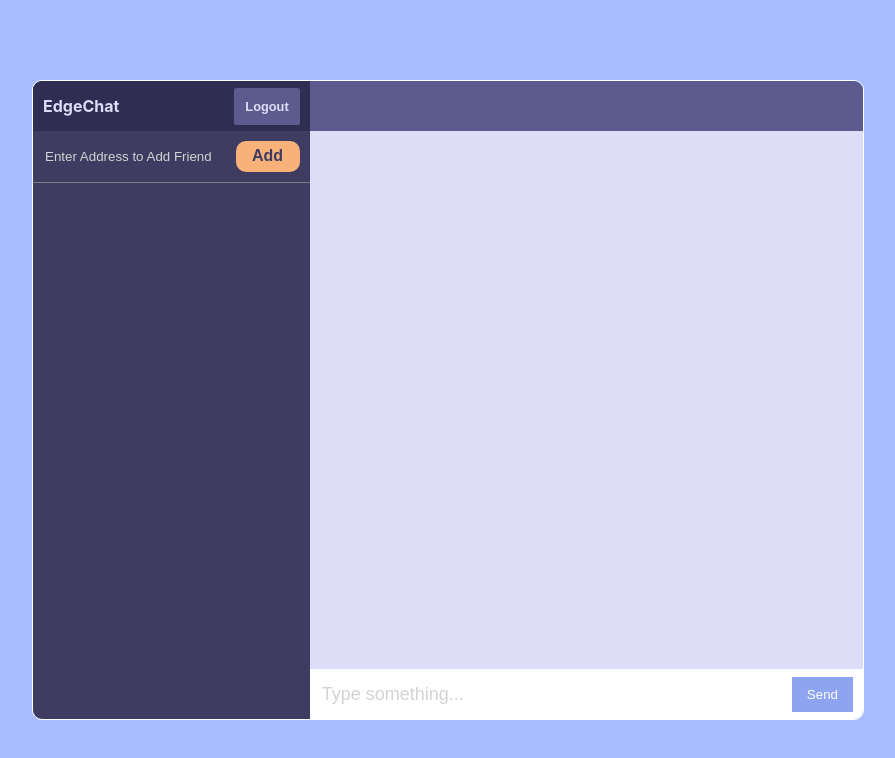
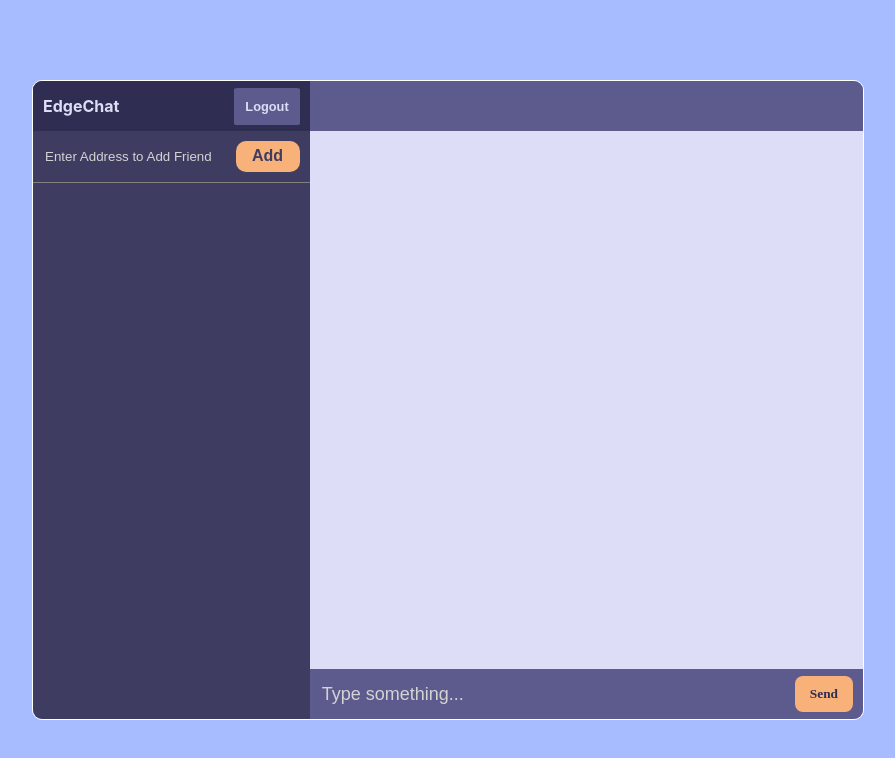
Before and after one commit to Prathamesh-Nate/edge-chat, a Next.js app: page /ChatHome in a window 1280 px wide. Shown: the top 758 px of the page, without its empty margins (192-1087 px from the left). Built offline with nearby package versions, Linux system fonts and the light colour scheme.

Commit message:
minor changes

```diff
--- a/components/Input.jsx
+++ b/components/Input.jsx
@@ -11,12 +11,13 @@ const Input = () => {
     <div className="input">
       <input
         required
+        id="chatInput"
         type="text"
         placeholder="Type something..."
         onChange={(e) => setMessageInput(e.target.value)}
       />
       <div className="send">
-        <button onClick={sendMessage}>Send</button>
+        <button onClick={sendMessage} onclick="document.getElementById('chatInput').value = ''">Send</button>
       </div>
     </div>
   );
--- a/components/WrongNetworkMessage.js
+++ b/components/WrongNetworkMessage.js
@@ -1,9 +1,9 @@
 const WrongNetworkMessage = () => (
   <div className="formContainer">
     <div className="formWrapper">
-      {/* Prompt to change network to Rinkeby */}
+      {/* Prompt to change network to Edgeware Beresheet */}
       <div>----------------------------------------</div>
-      <div>Please connect to the Goerli Testnet</div>
+      <div>Please connect to the Edgeware Beresheet</div>
       <div>and reload the page</div>
       <div>----------------------------------------</div>
     </div>
--- a/styles/style.scss
+++ b/styles/style.scss
@@ -256,7 +256,8 @@
         align-items: center;
         justify-content: space-between;
         padding: 10px;
-        color: lightgray;
+        color: #fff;
+
 
         span {
           font-size: 1.1rem;
@@ -347,13 +348,15 @@
         display: flex;
         align-items: center;
         justify-content: space-between;
+        background-color: #5d5b8d;
 
         input {
           width: 100%;
           border: none;
           outline: none;
-          color: #2f2d52;
+          color: #ffffff;
           font-size: 18px;
+          background-color: #5d5b8d;
 
           &::placeholder {
             color: lightgray;
@@ -373,9 +376,12 @@
           button {
             border: none;
             padding: 10px 15px;
-            color: white;
-            background-color: #8da4f1;
+            color: #2f2d52;
+            background-color: #f9b17a;
+            font-family: Oxygen;
             cursor: pointer;
+            font-weight: 700;
+            border-radius: 0.5rem;
           }
         }
       }
```
